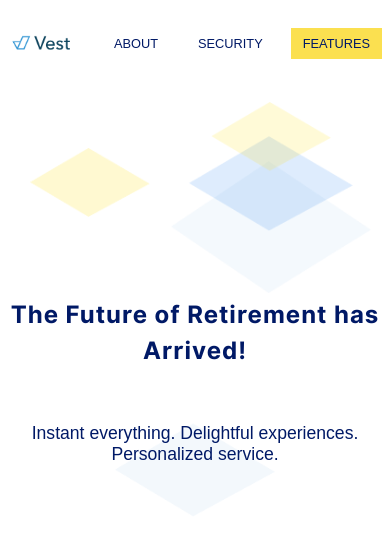
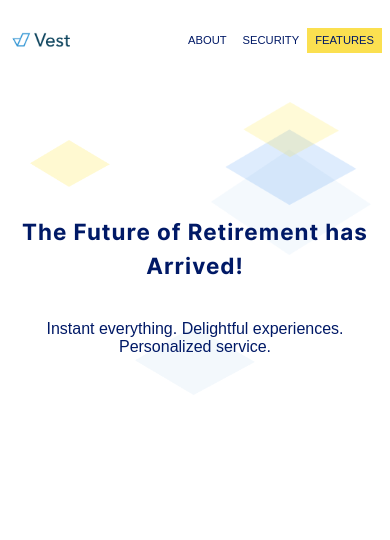
Before and after one commit to VestHQ/VestHQ, a Jekyll site: the page built from index.html, in a window 390 px wide and 900 px high. Shown: the top 540 px of the window. Built offline with Jekyll 4.4.1, drawn with Linux system fonts in a browser that asks for light colours; nearby versions of some CDN libraries; some web fonts are replaced; comment, search, counter and statistics services are not loaded.

Commit message:
responsive improvements

```diff
--- a/_sass/1-base/mixins.scss
+++ b/_sass/1-base/mixins.scss
@@ -16,6 +16,9 @@
 @mixin respond($breakpoint) {
   @if $breakpoint == small-phone {
     @media (max-width: 25em) { @content } //320px
+  }
+  @if $breakpoint == m-phone {
+    @media (max-width: 400px) { @content } //400px
   }
   @if $breakpoint == mid-phone {
     @media (max-width: 31.25em) { @content } //500px
--- a/_sass/2-modules/features.scss
+++ b/_sass/2-modules/features.scss
@@ -4,11 +4,20 @@
   justify-content: space-between;
   align-items: center;
   height: 33rem;
+  width: 100%;
 
   //position: sticky;
   //top: 0;
 
   margin-bottom: 15%;
+
+  @include respond(ipad) {
+    margin-bottom: 10%;
+    min-width: 100vw;
+  }
+  @include respond(phone) {
+    margin-bottom: 0;
+  }
 
   &__text {
     font-family: $inter-light;
@@ -23,8 +32,14 @@
 
     position: static !important;
 
+    @include respond(l-phone) {
+      font-size: 2rem;
+    }
     @include respond(phone) {
       font-size: 1.8rem;
+    }
+    @include respond(m-phone) {
+      font-size: 1.6rem;
     }
   }
 }
@@ -39,8 +54,9 @@
   top: auto;
   z-index: -1;
 
+
   @include respond(phone) {
-    font-size: 1.8rem;
+    margin: 0 1rem 0 7%;
   }
 }
 .sticky {
@@ -107,5 +123,15 @@
 
   @include respond(ipad) {
     width: 30rem;
+    margin: 0;
+  }
+  @include respond(l-phone) {
+    width: 25rem;
+  }
+  @include respond(phone) {
+    width: 20rem;
+  }
+  @include respond(m-phone) {
+    font-size: 15rem;
   }
 }
--- a/_sass/3-layout/header.scss
+++ b/_sass/3-layout/header.scss
@@ -23,6 +23,10 @@
     @include respond(phone) {
       font-size: 3rem;
     }
+    @include respond(m-phone) {
+      margin: 16vh auto 4vh auto;
+      font-size: 2.8rem;
+    }
   }
 
   &__secondary {
@@ -35,6 +39,9 @@
     }
     @include respond(phone) {
       font-size: 2.2rem;
+    }
+    @include respond(m-phone) {
+      font-size: 2rem;
     }
   }
 }
@@ -52,4 +59,11 @@
   position: sticky;
   top: 0;
   z-index: 5;
+
+  @include respond(tab-port) {
+    font-size: 3rem;
+  }
+  @include respond(l-phone) {
+    font-size: 2.7rem;
+  }
 }
--- a/_sass/3-layout/index.scss
+++ b/_sass/3-layout/index.scss
@@ -21,6 +21,9 @@
       @include respond(l-phone) {
         width: 15rem;
       }
+      @include respond(m-phone) {
+        width: 10rem;
+      }
     }
     &--2 {
       width: 35rem;
@@ -31,6 +34,9 @@
       }
       @include respond(l-phone) {
         width: 25rem;
+      }
+      @include respond(m-phone) {
+        width: 20rem;
       }
     }
   }
@@ -55,5 +61,8 @@
     @include respond(l-phone) {
       width: 20rem;
     }
+    @include respond(m-phone) {
+      width: 15rem;
+    }
   }
 }
--- a/_sass/3-layout/nav.scss
+++ b/_sass/3-layout/nav.scss
@@ -2,14 +2,14 @@
   position: fixed;
   top: 0; right: 0; left: 0;
 
-  min-width: 100vw;
+  width: 100vw;
   z-index: 999;
   background: transparent;
   //opacity: .98;
   //box-shadow: 0 -4px 30px 0 rgba(0,0,0,.1);
 }
 .nav{
-  margin: 0 auto;
+  margin: 0 1rem;
   width: 100%;
   font-family: $inter-light;
   max-width: $max-page-width;
@@ -26,8 +26,15 @@
   & > * {
     margin: 0 2rem;
 
-    @include respond(phone) {
+    @include respond(mid-phone) {
       margin: 0 1rem;
+
+      &:last-child {
+        margin-right: 2rem;
+      }
+    }
+    @include respond(m-phone) {
+      margin: 0;
     }
   }
 
@@ -51,6 +58,11 @@
 
     @include respond(mid-phone) {
       font-size: 1.6rem;
+    }
+    @include respond(m-phone) {
+      margin: 0;
+      padding: .8rem 1rem;
+      font-size: 1.4rem;
     }
 
     &:hover,
```
Also changed, not shown: 1 other file.
